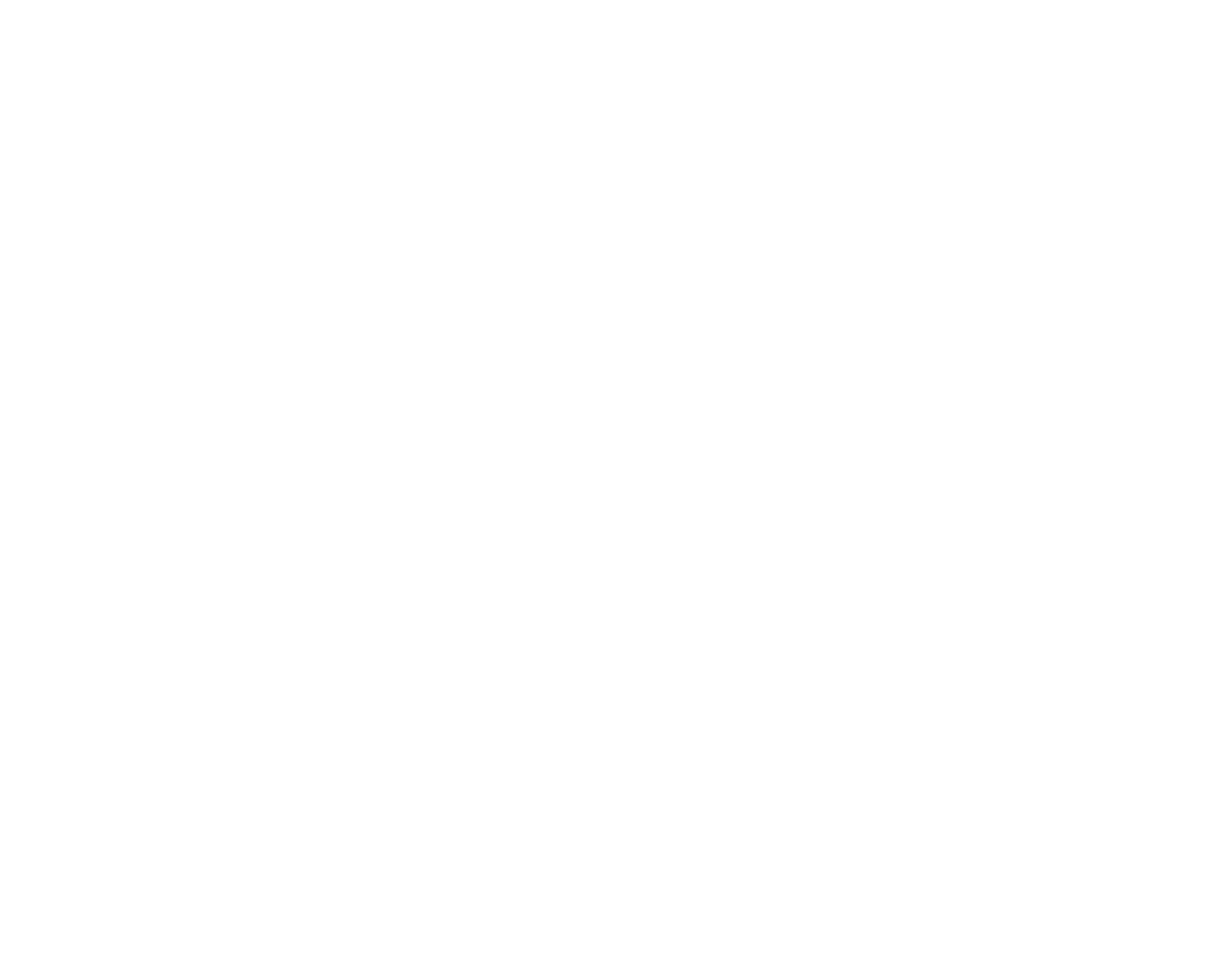
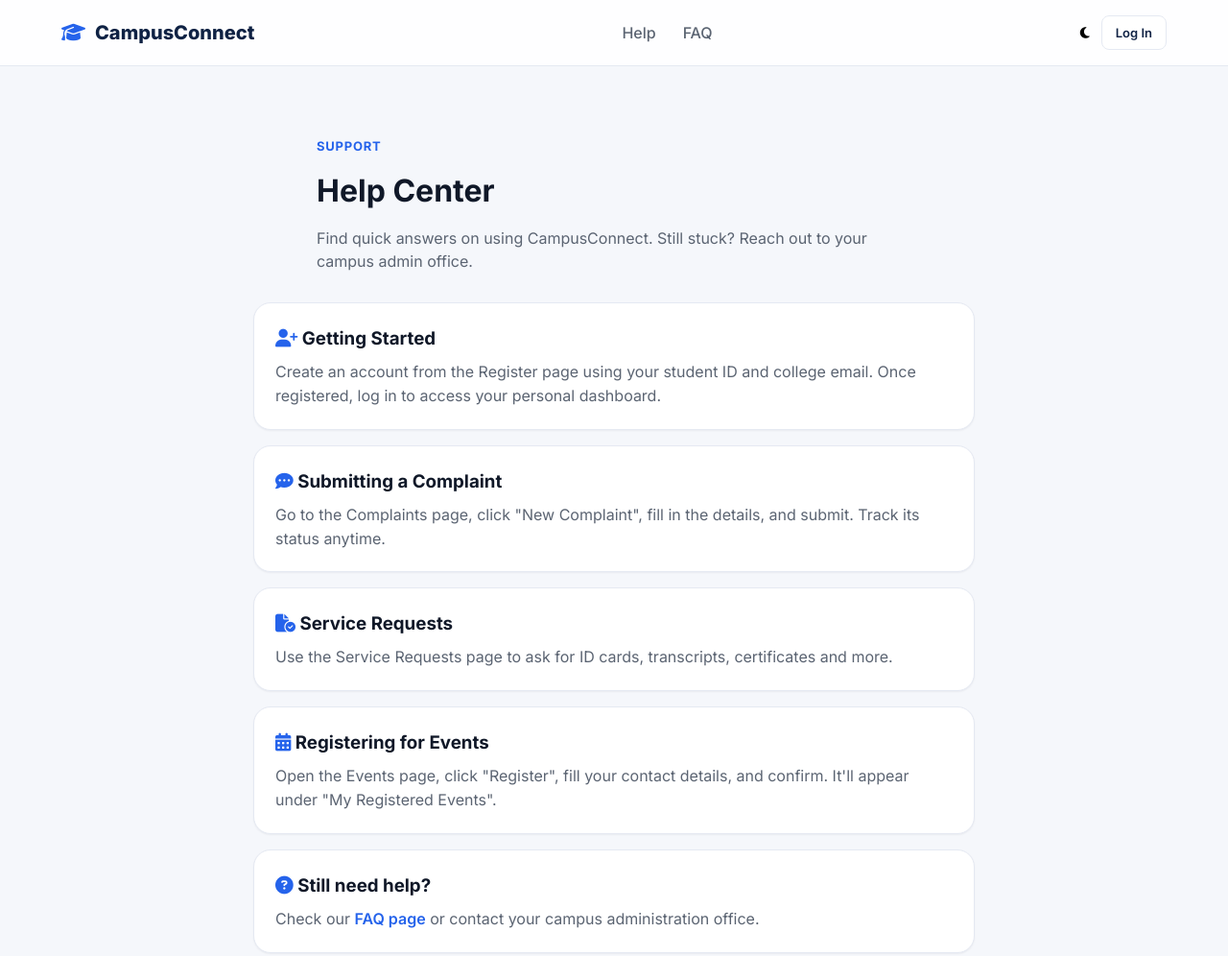
Before and after one commit to veddeorukhkar/CampusConnect, a plain HTML site: page frontend/help.html in a window 1280 px wide. Shown: the top 996 px of the page at 96% size. Before the commit the page ends 800 px from the top, so only its background shows below. Drawn offline with Linux system fonts and the light colour scheme.

Commit message:
Fixed admin events button overflow and support pages

```diff
--- a/frontend/help.html
+++ b/frontend/help.html
@@ -0,0 +1,55 @@
+<!DOCTYPE html>
+<html lang="en">
+<head>
+<meta charset="UTF-8" />
+<meta name="viewport" content="width=device-width, initial-scale=1.0" />
+<title>Help Center — CampusConnect</title>
+<link href="https://fonts.googleapis.com/css2?family=Inter:wght@400;500;600;700;800&display=swap" rel="stylesheet">
+<link rel="stylesheet" href="https://cdnjs.cloudflare.com/ajax/libs/font-awesome/6.5.1/css/all.min.css">
+<link rel="stylesheet" href="css/style.css">
+<link rel="stylesheet" href="css/responsive.css">
+</head>
+<body>
+<nav class="navbar">
+  <div class="navbar-inner">
+    <a href="index.html" class="brand"><i class="fa-solid fa-graduation-cap"></i> CampusConnect</a>
+    <div class="nav-links"><a href="help.html">Help</a><a href="faq.html">FAQ</a></div>
+    <div class="nav-actions">
+      <button class="icon-btn" onclick="toggleTheme()"><i id="theme-icon" class="fa-solid fa-moon"></i></button>
+      <a href="login.html" class="btn btn-secondary btn-sm">Log In</a>
+    </div>
+  </div>
+</nav>
+<section class="section">
+  <div class="container" style="max-width:800px;">
+    <div class="section-title" style="text-align:left; margin-bottom:30px;">
+      <span class="eyebrow">Support</span>
+      <h2>Help Center</h2>
+      <p>Find quick answers on using CampusConnect. Still stuck? Reach out to your campus admin office.</p>
+    </div>
+    <div class="card mb-16" style="padding:22px;">
+      <h3 style="margin-bottom:8px;"><i class="fa-solid fa-user-plus" style="color:var(--blue-600);"></i> Getting Started</h3>
+      <p class="text-secondary">Create an account from the Register page using your student ID and college email. Once registered, log in to access your personal dashboard.</p>
+    </div>
+    <div class="card mb-16" style="padding:22px;">
+      <h3 style="margin-bottom:8px;"><i class="fa-solid fa-comment-dots" style="color:var(--blue-600);"></i> Submitting a Complaint</h3>
+      <p class="text-secondary">Go to the Complaints page, click "New Complaint", fill in the details, and submit. Track its status anytime.</p>
+    </div>
+    <div class="card mb-16" style="padding:22px;">
+      <h3 style="margin-bottom:8px;"><i class="fa-solid fa-file-circle-check" style="color:var(--blue-600);"></i> Service Requests</h3>
+      <p class="text-secondary">Use the Service Requests page to ask for ID cards, transcripts, certificates and more.</p>
+    </div>
+    <div class="card mb-16" style="padding:22px;">
+      <h3 style="margin-bottom:8px;"><i class="fa-solid fa-calendar-days" style="color:var(--blue-600);"></i> Registering for Events</h3>
+      <p class="text-secondary">Open the Events page, click "Register", fill your contact details, and confirm. It'll appear under "My Registered Events".</p>
+    </div>
+    <div class="card" style="padding:22px;">
+      <h3 style="margin-bottom:8px;"><i class="fa-solid fa-circle-question" style="color:var(--blue-600);"></i> Still need help?</h3>
+      <p class="text-secondary">Check our <a href="faq.html" style="color:var(--blue-600); font-weight:600;">FAQ page</a> or contact your campus administration office.</p>
+    </div>
+  </div>
+</section>
+<footer><div class="container"><div class="footer-bottom">© 2026 CampusConnect. Built as a final-year academic project.</div></div></footer>
+<script src="js/utils.js"></script>
+</body>
+</html>
```
Also changed, not shown: backend/models/EventRegistration.js (+15 -0 lines), frontend/admin-events.html (+11 -0 lines), frontend/events.html (+14 -1 lines), frontend/js/admin.js (+6 -4 lines).
